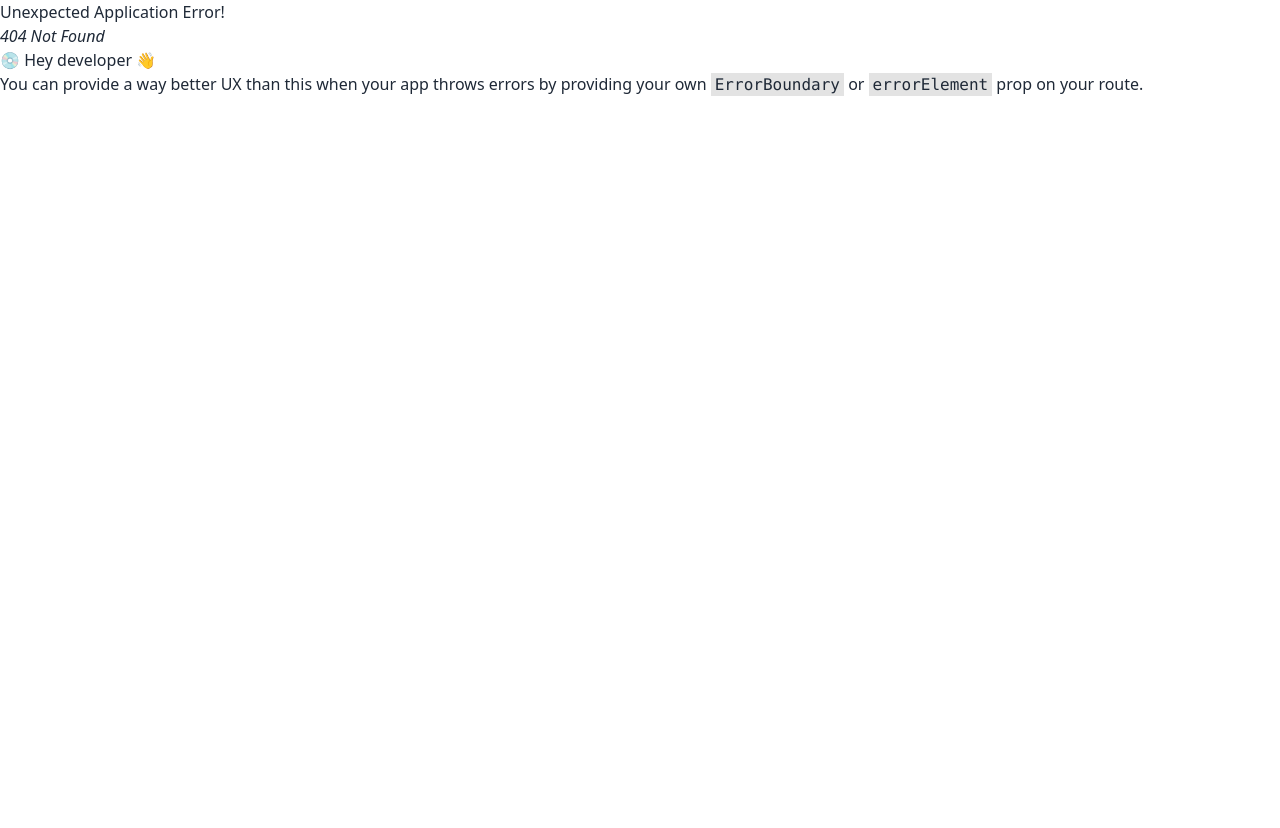
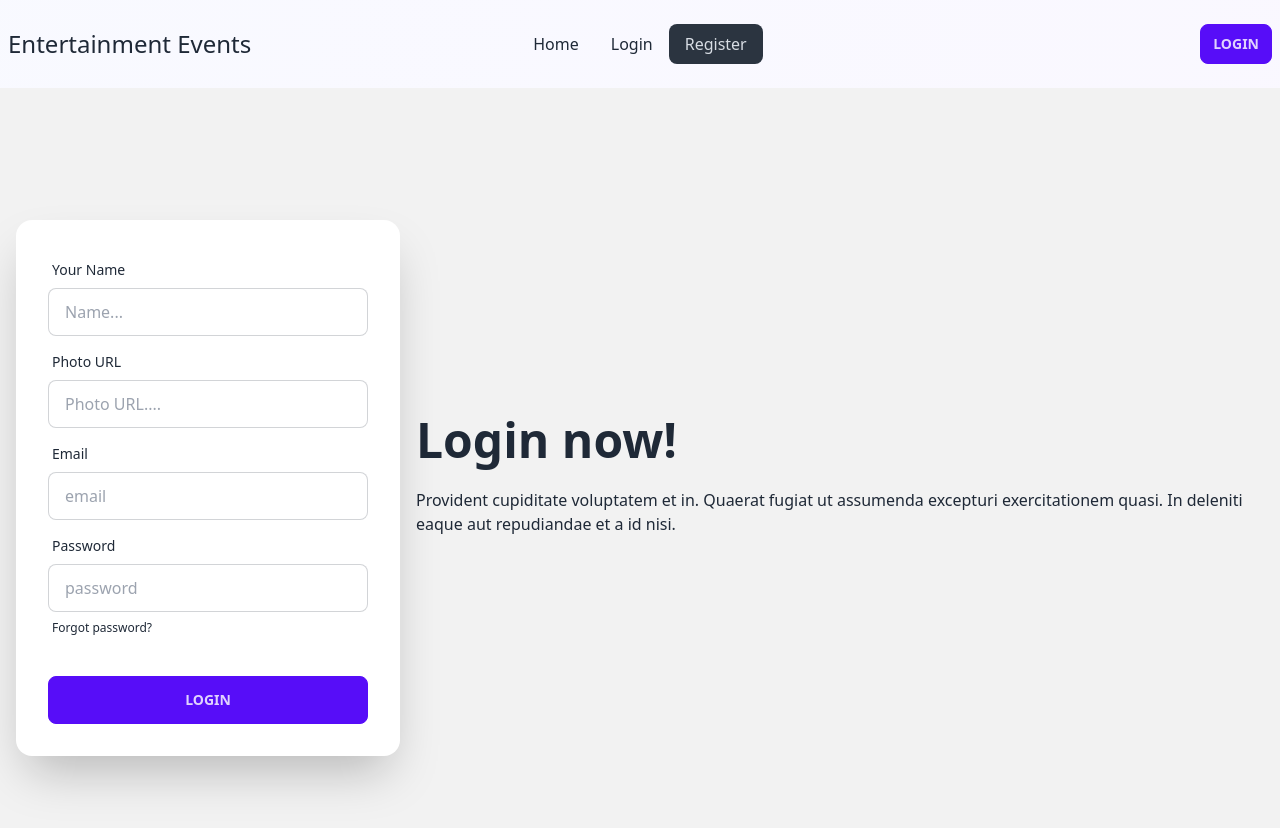
Before and after one commit to faysalhosen/event-management, a React (Vite) app: page /register in a window 1280 px wide. Before the commit this address had no page. Shown: the top 828 px of the page. Before the commit the page ends 800 px from the top, so only its background shows below. Built offline with nearby package versions, Linux system fonts and the light colour scheme.

Commit message:
added login page

```diff
--- a/src/Pages/Home/Home.jsx
+++ b/src/Pages/Home/Home.jsx
@@ -1,5 +1,3 @@
-import React from 'react';
-
 const Home = () => {
     return (
         <div>
--- a/src/Pages/Login/Login.jsx
+++ b/src/Pages/Login/Login.jsx
@@ -1,4 +1,11 @@
 const Login = () => {
+    const handleLogin = (e) => {
+        e.preventDefault();
+        const email = e.target.email.value;
+        const password = e.target.password.value;
+        console.log(email, password);
+
+    }
   return (
     <div>
       <div className="hero min-h-screen bg-base-200">
@@ -12,14 +19,15 @@ const Login = () => {
             </p>
           </div>
           <div className="card flex-shrink-0 w-full max-w-sm shadow-2xl bg-base-100">
-            <form className="card-body">
+            <form onSubmit={handleLogin} className="card-body">
               <div className="form-control">
                 <label className="label">
                   <span className="label-text">Email</span>
                 </label>
                 <input
                   type="email"
-                  placeholder="email"
+                  name="email"
+                  placeholder="Email..."
                   className="input input-bordered"
                   required
                 />
@@ -30,6 +38,7 @@ const Login = () => {
                 </label>
                 <input
                   type="password"
+                  name="password"
                   placeholder="password"
                   className="input input-bordered"
                   required
--- a/src/Pages/Register/Register.jsx
+++ b/src/Pages/Register/Register.jsx
@@ -1,4 +1,12 @@
 const Register = () => {
+    const handleRegister = (e) => {
+        e.preventDefault();
+        const name = e.target.name.value;
+        const URL = e.target.URL.value;
+        const email = e.target.email.value;
+        const password = e.target.password.value;
+        console.log(name, URL, email, password);
+    }
   return (
     <div>
       <div>
@@ -13,13 +21,38 @@ const Register = () => {
               </p>
             </div>
             <div className="card flex-shrink-0 w-full max-w-sm shadow-2xl bg-base-100">
-              <form className="card-body">
+              <form onSubmit={handleRegister} className="card-body">
+                <div className="form-control">
+                  <label className="label">
+                    <span className="label-text">Your Name</span>
+                  </label>
+                  <input
+                    type="text"
+                    name="name"
+                    placeholder="Name..."
+                    className="input input-bordered"
+                    required
+                  />
+                </div>
+                <div className="form-control">
+                  <label className="label">
+                    <span className="label-text">Photo URL</span>
+                  </label>
+                  <input
+                    type="text"
+                    name="URL"
+                    placeholder="Photo URL...."
+                    className="input input-bordered"
+                    required
+                  />
+                </div>
                 <div className="form-control">
                   <label className="label">
                     <span className="label-text">Email</span>
                   </label>
                   <input
                     type="email"
+                    name="email"
                     placeholder="email"
                     className="input input-bordered"
                     required
@@ -31,6 +64,7 @@ const Register = () => {
                   </label>
                   <input
                     type="password"
+                    name="password"
                     placeholder="password"
                     className="input input-bordered"
                     required
--- a/src/Routes/Router.jsx
+++ b/src/Routes/Router.jsx
@@ -2,6 +2,7 @@ import { createBrowserRouter } from "react-router-dom";
 import Root from "../Layouts/Root";
 import Home from "../Pages/Home/Home";
 import Login from "../Pages/Login/Login";
+import Register from "../Pages/Register/Register";
 
 const router = createBrowserRouter([
     {
@@ -16,6 +17,10 @@ const router = createBrowserRouter([
                 path: "/login",
                 element: <Login></Login>
             },
+            {
+                path: "/register",
+                element: <Register></Register>
+            }
         ]
     }
 ]);
```
